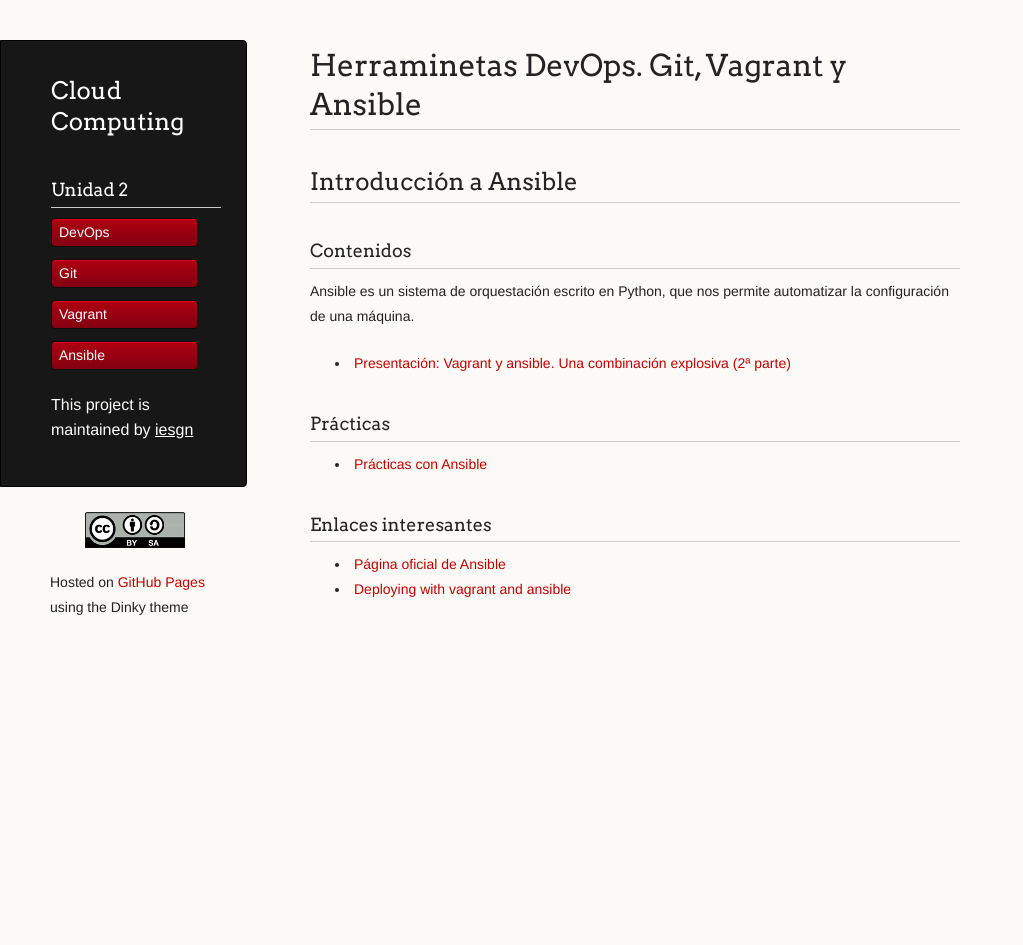
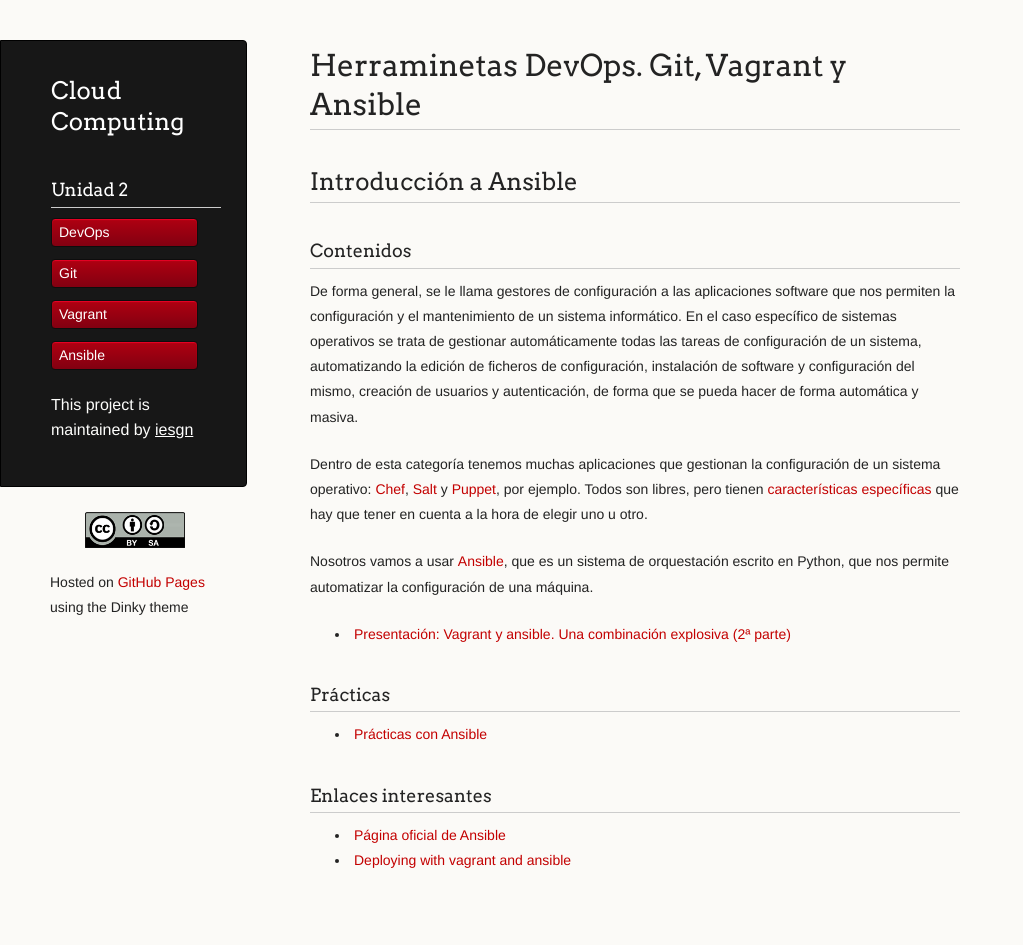
Before and after one commit to iesgn/cloud, a Jekyll site: the page built from curso/u2/ansible.md, in a window 1280 px wide. Shown: the whole page, without its empty margins (0-1023 px from the left). Built offline with Jekyll 4.4.1, drawn with Linux system fonts in a browser that asks for light colours; before the commit the page ends 900 px from its top, so only the background shows below that.

Commit message:
Terminando ansible

```diff
--- a/curso/u2/ansible.md
+++ b/curso/u2/ansible.md
@@ -8,7 +8,11 @@ menu:
 
 ###Contenidos
 
-Ansible es un sistema de orquestación escrito en Python, que nos permite automatizar la configuración de una máquina.
+De forma general, se le llama gestores de configuración a las aplicaciones software que nos permiten la configuración y el mantenimiento de un sistema informático. En el caso específico de sistemas operativos se trata de gestionar automáticamente todas las tareas de configuración de un sistema, automatizando la edición de ficheros de configuración, instalación de software y configuración del mismo, creación de usuarios y autenticación, de forma que se pueda hacer de forma automática y masiva.
+
+Dentro de esta categoría tenemos muchas aplicaciones que gestionan la configuración de un sistema operativo: [Chef](http://www.getchef.com/chef/), [Salt](http://www.saltstack.com/) y [Puppet](http://puppetlabs.com/), por ejemplo. Todos son libres, pero tienen [características específicas](http://en.wikipedia.org/wiki/Comparison_of_open_source_configuration_management_software) que hay que tener en cuenta a la hora de elegir uno u otro.
+
+Nosotros vamos a usar [Ansible](http://www.ansible.com/home), que es un sistema de orquestación escrito en Python, que nos permite automatizar la configuración de una máquina.
 
 * [Presentación: Vagrant y ansible. Una combinación explosiva (2ª parte)](presentacion_ansible)
 
```
